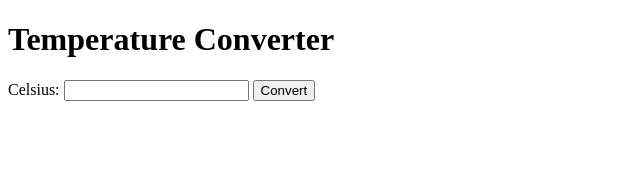
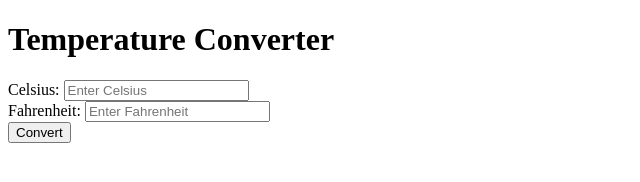
Before and after one commit to utilityappsorg/temperature-converter, a plain HTML site: page index.html in a window 1280 px wide. Shown: the whole page, without its empty margins (0-640 px from the left). Drawn offline with Linux system fonts and the light colour scheme.

Commit message:
Edited HTML for temperature converter

```diff
--- a/index.html
+++ b/index.html
@@ -3,17 +3,24 @@
 <head>
     <meta charset="UTF-8">
     <meta name="viewport" content="width=device-width, initial-scale=1.0">
-    <title>Document</title>
+    <title>Temperature Converter</title>
+    <link rel="stylesheet" href="style.css">
 </head>
 <body>
     <!--This is a simple temperature converter that converts Celsius to Fahrenheit.-->
-    <h1>Temperature Converter</h1>
-    <form id="converter-form">
-        <label for="celsius">Celsius:</label>
-        <input type="number" id="celsius" name="celsius" required>
-        <button type="submit">Convert</button>
-    </form>
-    <div id="result"></div>
+    <div class="container"></div>
+        <h1>Temperature Converter</h1>
+        <div class="input-group">
+            <label for="celsius">Celsius:</label>
+            <input type="CtoF" id="celsius" placeholder="Enter Celsius">
+        </div>
+        <div class="input-group">
+            <label for="fahrenheit">Fahrenheit:</label>
+            <input type="FtoC" id="fahrenheit" placeholder="Enter Fahrenheit">
+        </div>
+        <button onclick="convertTemperature()">Convert</button>
+        <div id="result"></div>
+    </div>
     <script src="script.js"></script>
 </body>
 </html>
```
